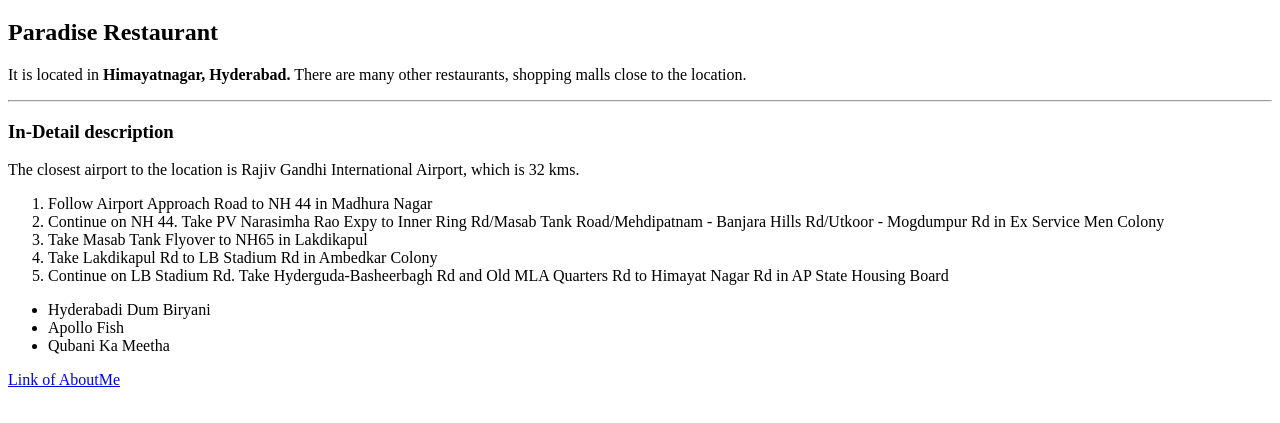
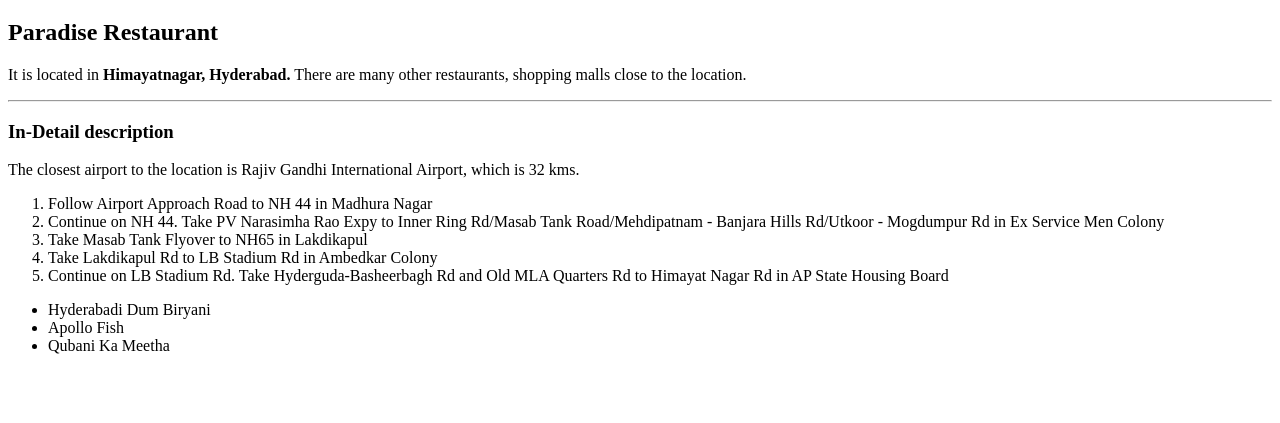
Before and after one commit to 44-563-Web-Apps-S22/webapps-s22-assignment-3-bindisanjay, a plain HTML site: page index.html in a window 1280 px wide. Shown: the part 61-484 px from the top of the page. Drawn offline with Linux system fonts and the light colour scheme.

Commit message:
Modified and added files

```diff
--- a/index.html
+++ b/index.html
@@ -26,6 +26,6 @@
         <li>Apollo Fish</li>
         <li>Qubani Ka Meetha</li>
     </ul>
-    <a href="aboutme.html">Link of AboutMe</a>
+
 </body>
 </html>
```
